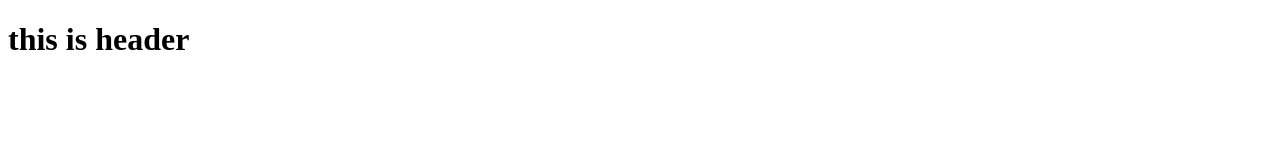
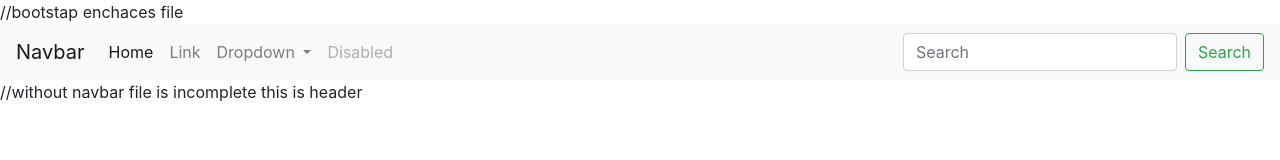
Before and after one commit to vipul-droid/respo, a plain HTML site: page index.html in a window 1280 px wide. Drawn offline with nearby package versions, Linux system fonts and the light colour scheme.

Commit message:
Update index.html

```diff
--- a/index.html
+++ b/index.html
@@ -1,9 +1,49 @@
 <!DOCTYPE html>
 <html>
-    <header></header>
-    <body>
-        <h1>
-            this is header
-        </h1>
-    </body>
+<head>
+	<title>Hacking is Best</title>
+    <link rel="stylesheet" href="https://stackpath.bootstrapcdn.com/bootstrap/4.5.2/css/bootstrap.min.css" integrity="sha384-JcKb8q3iqJ61gNV9KGb8thSsNjpSL0n8PARn9HuZOnIxN0hoP+VmmDGMN5t9UJ0Z" crossorigin="anonymous">
+//bootstap enchaces file
+    </head>
+<body>
+    <nav class="navbar navbar-expand-lg navbar-light bg-light">
+  <a class="navbar-brand" href="#">Navbar</a>
+  <button class="navbar-toggler" type="button" data-toggle="collapse" data-target="#navbarSupportedContent" aria-controls="navbarSupportedContent" aria-expanded="false" aria-label="Toggle navigation">
+    <span class="navbar-toggler-icon"></span>
+  </button>
+
+  <div class="collapse navbar-collapse" id="navbarSupportedContent">
+    <ul class="navbar-nav mr-auto">
+      <li class="nav-item active">
+        <a class="nav-link" href="#">Home <span class="sr-only">(current)</span></a>
+      </li>
+      <li class="nav-item">
+        <a class="nav-link" href="#">Link</a>
+      </li>
+      <li class="nav-item dropdown">
+        <a class="nav-link dropdown-toggle" href="#" id="navbarDropdown" role="button" data-toggle="dropdown" aria-haspopup="true" aria-expanded="false">
+          Dropdown
+        </a>
+        <div class="dropdown-menu" aria-labelledby="navbarDropdown">
+          <a class="dropdown-item" href="#">Action</a>
+          <a class="dropdown-item" href="#">Another action</a>
+          <div class="dropdown-divider"></div>
+          <a class="dropdown-item" href="#">Something else here</a>
+        </div>
+      </li>
+      <li class="nav-item">
+        <a class="nav-link disabled" href="#" tabindex="-1" aria-disabled="true">Disabled</a>
+      </li>
+    </ul>
+    <form class="form-inline my-2 my-lg-0">
+      <input class="form-control mr-sm-2" type="search" placeholder="Search" aria-label="Search">
+      <button class="btn btn-outline-success my-2 my-sm-0" type="submit">Search</button>
+    </form>
+  </div>
+</nav>
+    //without navbar file is incomplete
+
+                this is header
+
+</body>
 </html>
```
